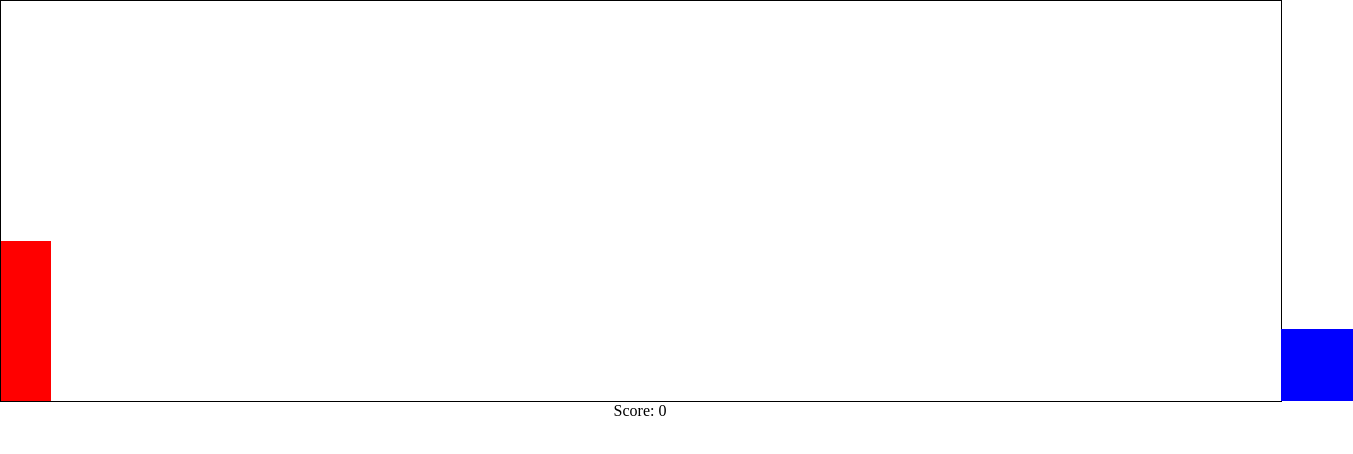
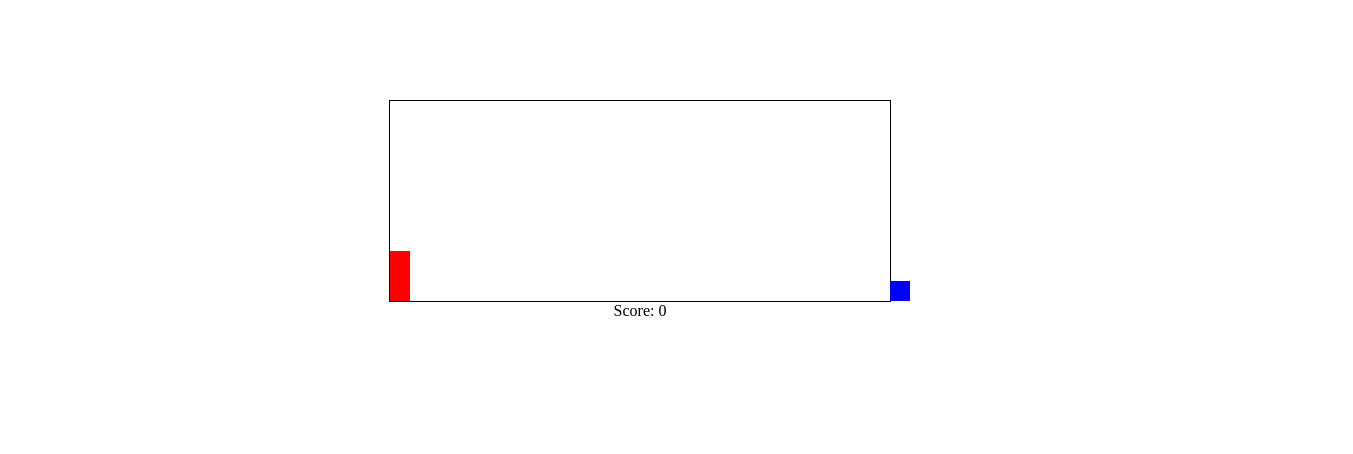
Before and after one commit to RasecMH/js-games, a plain HTML site: page chrome-game/index.html in a window 1280 px wide. Shown: the whole page, 1353 px wide, since content can reach past the window. Drawn offline with Linux system fonts and the light colour scheme.

Commit message:
consertado problema com os tamanhos do character e do block

```diff
--- a/chrome-game/script.js
+++ b/chrome-game/script.js
@@ -10,20 +10,12 @@ const jump = () => {
     character.classList.remove('animate');
   }, 500);
 };
-const characterTop = parseInt(window.getComputedStyle(character).getPropertyValue('top'));
-const blockLeft = parseInt(window.getComputedStyle(block).getPropertyValue('left'));
-const blockTop = parseInt(window.getComputedStyle(block).getPropertyValue('top'));
-const blockWidth = parseInt(window.getComputedStyle(block).getPropertyValue('width'));
-console.log(characterTop);
-console.log(blockLeft);
-console.log(blockTop);
-console.log(blockWidth);
 
 const checkDead = setInterval(() => {
 const characterTop = parseInt(window.getComputedStyle(character).getPropertyValue('top'));
 const blockLeft = parseInt(window.getComputedStyle(block).getPropertyValue('left'));
 
-if(blockLeft < 44 && blockLeft > -44 && characterTop >= 104){
+if(blockLeft < 20 && blockLeft > -20 && characterTop >= 130){
   block.style.animation = 'none';
   alert('Game Over. score: '+Math.floor(counter/100));
   counter=0;
--- a/chrome-game/style.css
+++ b/chrome-game/style.css
@@ -3,18 +3,26 @@
   margin: 0;
 }
 
+body {
+  display: flex;
+  flex-direction: column;
+  justify-content: center;
+  align-items: center;
+  margin-top: 100px;
+}
+
 #game {
-  width: 100vw;
-  height: 50vh;
+  width: 500px;
+  height: 200px;
   border: 1px solid black;
 }
 
 #character {
-  width: 50px;
-  height: 20vh;
+  width: 20px;
+  height: 50px;
   background-color: red;
   position: relative;
-  top: 30vh;
+  top: 150px;
 }
 
 .animate {
@@ -22,25 +30,25 @@
 }
 
 @keyframes jump {
-  0%{top: 30vh}
-  30%{top: 10vh}
-  70%{top: 10vh}
-  100%{top: 30vh}
+  0%{top: 150px}
+  30%{top: 100px}
+  70%{top: 100px}
+  100%{top: 150px}
 }
 
 #block {
-  width: 9vh;
-  height: 9vh;
+  width: 20px;
+  height: 20px;
   background-color: blue;
   position: relative;
-  top: 21vh;
-  left: 100vw;
+  top: 130px;
+  left: 500px;
   animation: block 1s infinite linear;
 }
 
 @keyframes block {
-  0%{left: 100vw;}
-  100%{left: -9vw;}
+  0%{left: 500px;}
+  100%{left: -20px;}
 }
 
 p{
```
